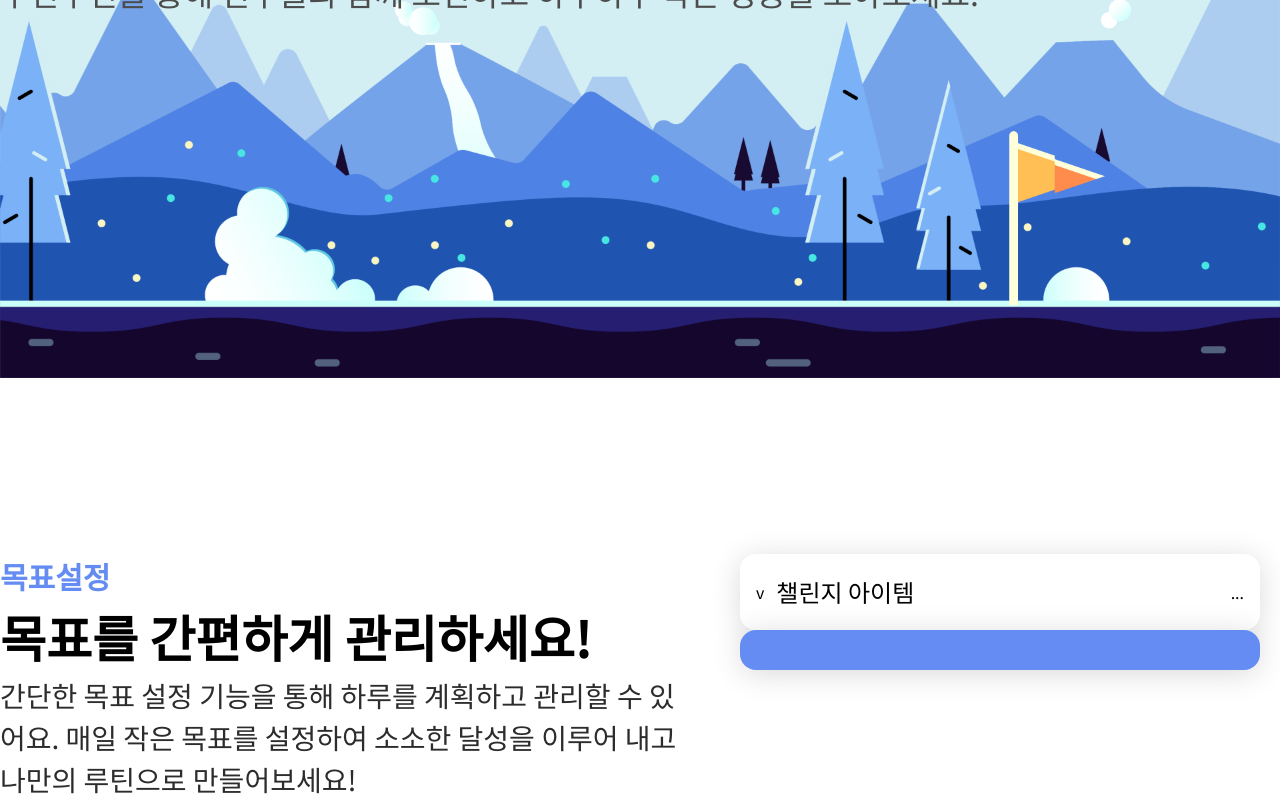
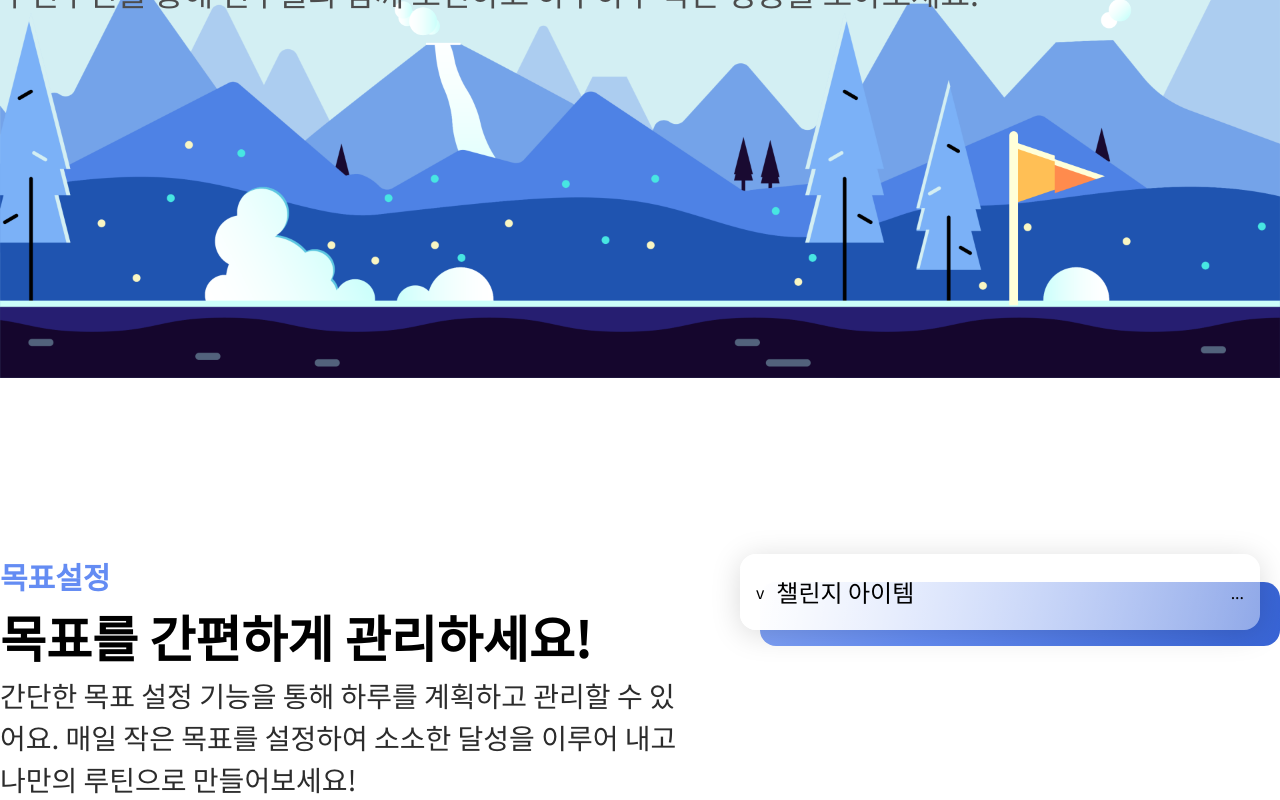
Before and after one commit to DoRun-DoRun/DoRun-Web, a Next.js app: page / in a window 1280 px wide. Shown: the part 422-1222 px from the top of the page. Built offline with nearby package versions, Linux system fonts and the light colour scheme.

Commit message:
Feat - 챌린지 아이템 컴포넌트

```diff
--- a/src/app/page.tsx
+++ b/src/app/page.tsx
@@ -55,12 +55,14 @@ export default function Home() {
               </p>
             </div>
             <div>
-              <div className="gap-3 w-130 bg-glass01 py-5 px-4 flex justify-start items-center rounded-2xl shadow-glass">
-                <div>v</div>
-                <p className="text-24 font-medium flex-1">챌린지 아이템</p>
-                <div>...</div>
+              <div className="relative">
+                <div className="gap-3 w-130 bg-glass1 py-5 px-4 flex justify-start items-center rounded-2xl shadow-glass z-10 absolute">
+                  <div>v</div>
+                  <p className="text-24 font-medium flex-1">챌린지 아이템</p>
+                  <div>...</div>
+                </div>
+                <div className="w-130 h-16 bg-primary3 py-3 px-4 rounded-2xl absolute top-7 left-5 z-0"></div>
               </div>
-              <div className="w-130 bg-primary-1 py-5 px-4 flex rounded-2xl shadow-glass"></div>
             </div>
           </div>
         </div>
--- a/tailwind.config.ts
+++ b/tailwind.config.ts
@@ -64,8 +64,10 @@ const config: Config = {
         rectangle01: '2px 2px 4px 0px rgba(0, 0, 0, 0.30)',
       },
       backgroundImage: {
-        glass01:
+        glass1:
           'linear-gradient(102deg, #FFF 3.78%, rgba(255, 255, 255, 0.40) 106.05%)',
+        primary3:
+          'linear-gradient(276deg, #1645BE -54.21%, #648CF3 68.91%, #9DB8F9 136.14%)',
       },
     },
   },
```
